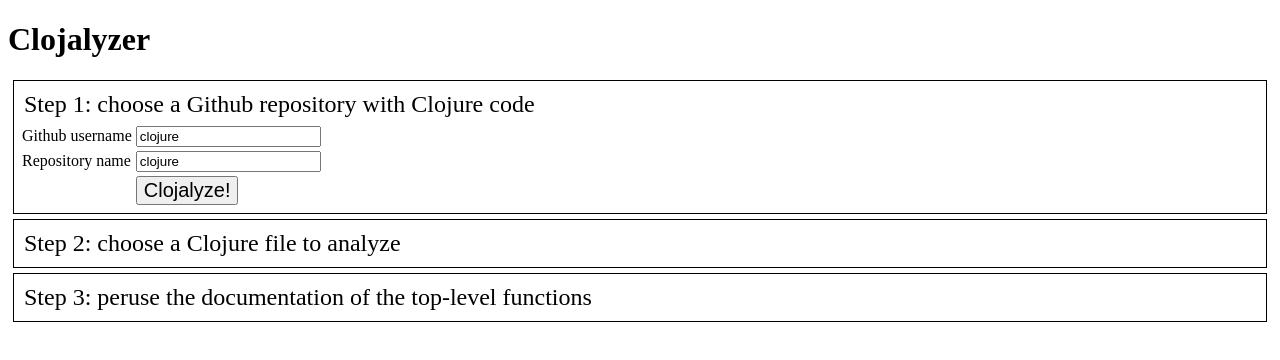
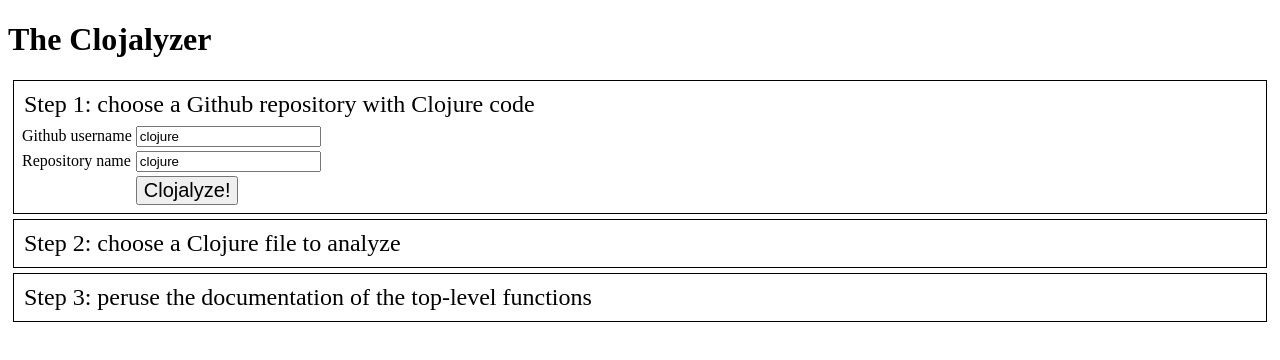
Before and after one commit to mattfenwick/Clojalyzer, a website: page index.html in a window 1280 px wide. Drawn offline with Linux system fonts and the light colour scheme.

Commit message:
fix the most important thing -- the title!

```diff
--- a/index.html
+++ b/index.html
@@ -2,13 +2,13 @@
 <html lang="en">
     <head>
        <meta charset="utf-8" />
-       <title>Clojalyzer</title>
+       <title>The Clojalyzer</title>
        <link href="style/style.css" rel="stylesheet" type="text/css" />
     </head>
 
     <body>
 
-        <h1>Clojalyzer</h1>
+        <h1>The Clojalyzer</h1>
 
         <div>
             <div class="instructions">Step 1: choose a Github repository with Clojure code</div>
```
